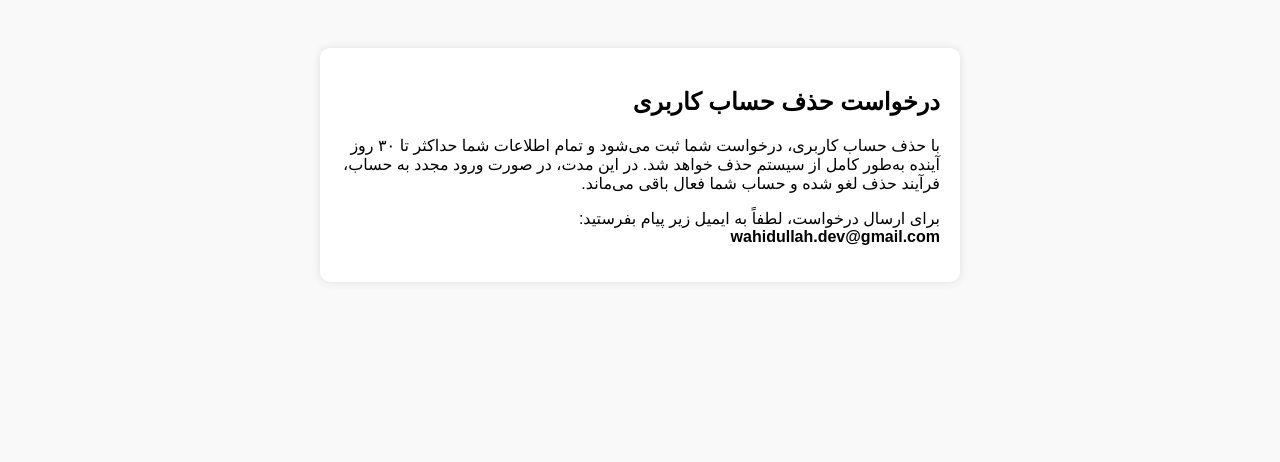
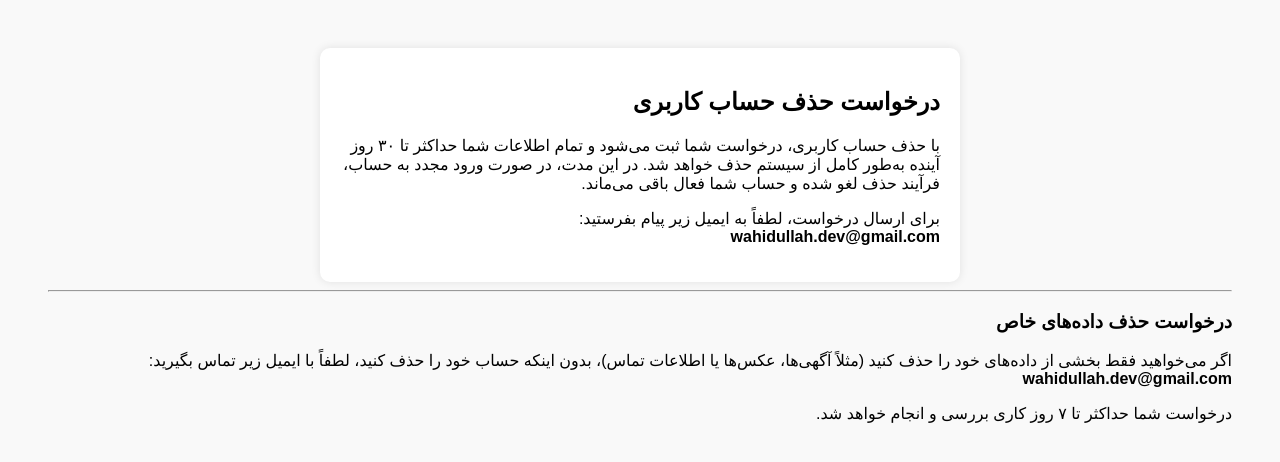
Before and after one commit to wahidullah1faizi/delete-account-page, a plain HTML site: page index.html in a window 1280 px wide. Drawn offline with Linux system fonts and the light colour scheme.

Commit message:
Update index.html

```diff
--- a/index.html
+++ b/index.html
@@ -36,3 +36,14 @@
   </div>
 </body>
 </html>
+
+<hr>
+<h3>درخواست حذف داده‌های خاص</h3>
+<p>
+  اگر می‌خواهید فقط بخشی از داده‌های خود را حذف کنید (مثلاً آگهی‌ها، عکس‌ها یا اطلاعات تماس)، بدون اینکه حساب خود را حذف کنید، لطفاً با ایمیل زیر تماس بگیرید:
+  <br>
+  <strong>wahidullah.dev@gmail.com</strong>
+</p>
+<p>
+  درخواست شما حداکثر تا ۷ روز کاری بررسی و انجام خواهد شد.
+</p>
```
